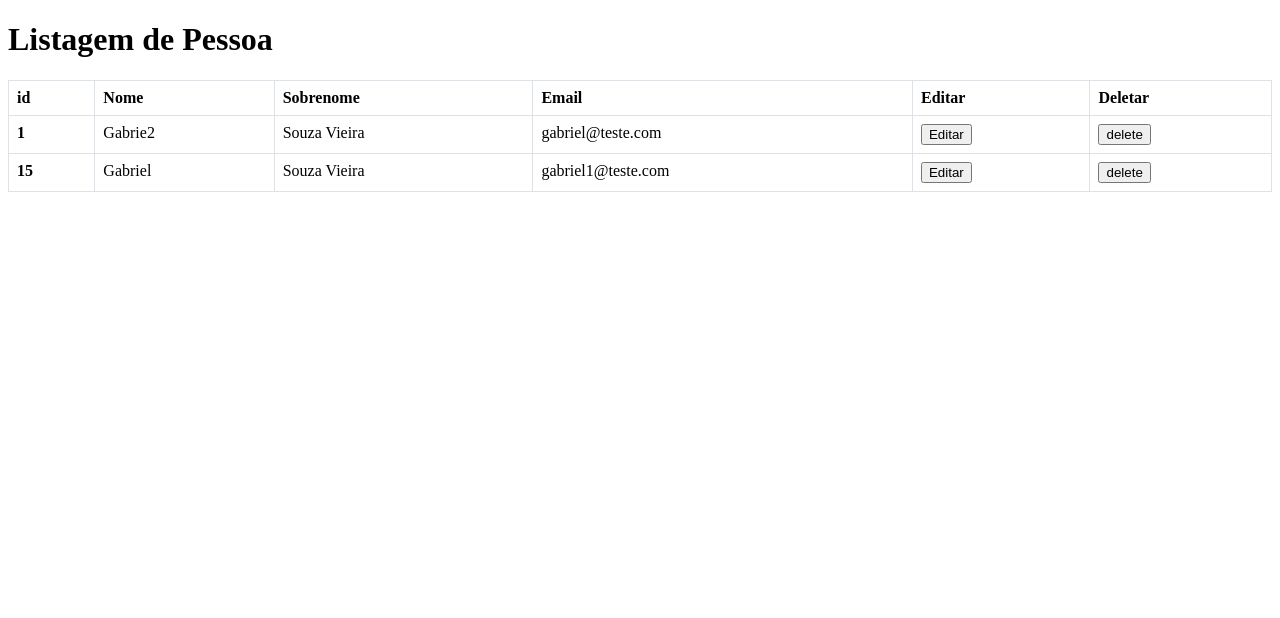
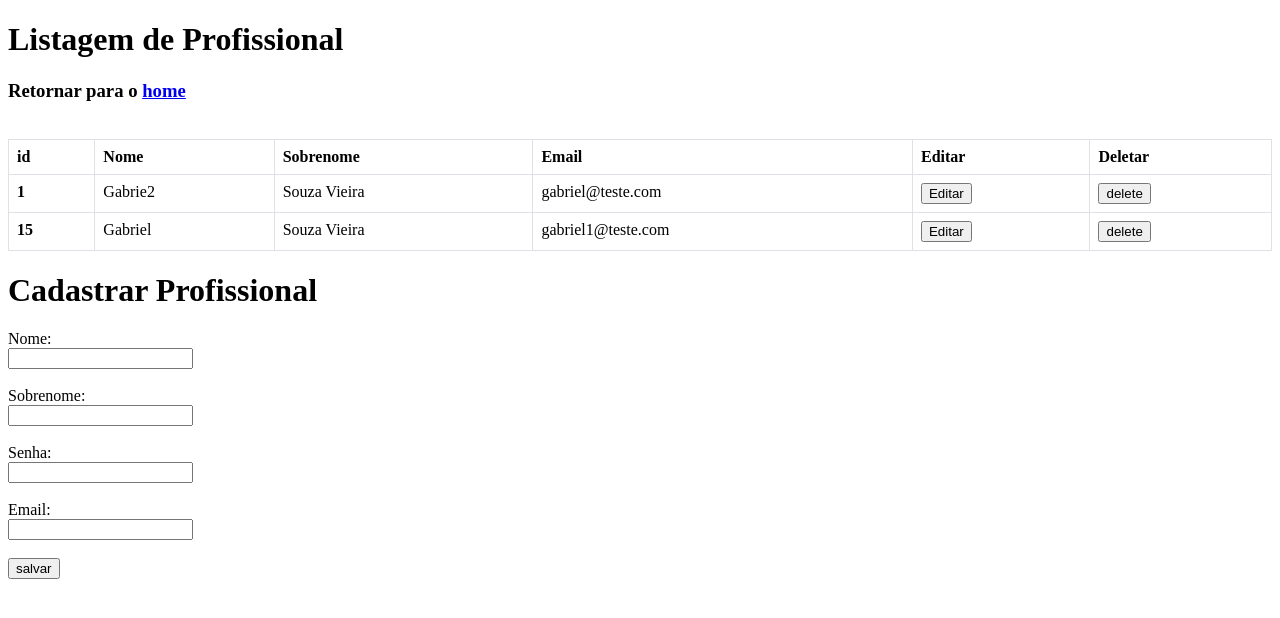
Before and after one commit to gabrielsouza06/Projeto_esf, a Django app: page /cad/salvar/ in a window 1280 px wide. Shown: the top 618 px of the page. Run offline with Django 5.2, Linux system fonts and the light colour scheme; data comes from the database, SQL or seed files in the repository; both versions use the stored data as it was after the commit.

Commit message:
adição de novos arquivos

```diff
--- a/cad/templates/index.html
+++ b/cad/templates/index.html
@@ -38,7 +38,8 @@ tr {
 }
 </style>
 <body>
-    <h1>Listagem de Pessoa</h1>
+    <h1>Listagem de Profissional</h1>
+    <h3>Retornar para o <a href="{% url 'pagina1' %}">home</a></h3>    <br>
     <table class="table">
         <thead>
         <tr>
@@ -64,5 +65,23 @@ tr {
         </tbody>
     </table>
 
+    <h1>Cadastrar Profissional</h1>
+    <form action="{% url 'salvar' %}" method="POST">{% csrf_token %}
+        <label for="nome">Nome:</label><br>
+        <input type="text" name="nome">
+        <br><br>
+        <label for="sobrenome">Sobrenome:</label><br>
+        <input type="text" name="sobrenome">
+        <br><br>
+        <label for="senha">Senha:</label><br>
+        <input type="password" name="senha">
+        <br><br>
+        <label for="email">Email:</label><br>
+        <input type="email" name="email">
+        <br><br>
+        <button type="submit">salvar</button>
+    </form>
+
+
 </body>
 </html>
--- a/cad/templates/login.html
+++ /dev/null
@@ -1 +0,0 @@
-<h1>LOGIN</h1>
--- a/cad/urls.py
+++ b/cad/urls.py
@@ -1,12 +1,18 @@
 from django.contrib import admin
-from django.urls import path
-from .views import home, salvar, editar, update, delete, login
+from django.urls import path, include
+from .views import home, salvar, editar, update, delete, pagina1
+from django.conf import settings
 
 urlpatterns = [
-    path('', home),
+    path('', pagina1, name='pagina1'),
+    path('home/', home, name='home'),
     path('salvar/', salvar, name='salvar'),
     path('editar/<int:id>/', editar, name='editar'),
     path('update/<int:id>/', update, name='update'),
     path('delete/<int:id>/', delete, name='delete'),
-    path('login/', login, name='login'),
+
 ]
+
+if settings.DEBUG:
+    from django.contrib.staticfiles.urls import staticfiles_urlpatterns
+    urlpatterns += staticfiles_urlpatterns()
--- a/cad/views.py
+++ b/cad/views.py
@@ -1,14 +1,18 @@
 from django.shortcuts import render, redirect, get_object_or_404
 from .models import Pessoa
 from django.contrib.auth.models import User
+from django.contrib.auth.decorators import login_required
 
+def pagina1(request):
+    return render(request, "home.html",)
+
+@login_required
 def home(request):
     pessoas = Pessoa.objects.all()
     return render(request, "index.html", {"pessoas": pessoas})
 
 def salvar(request):
     if request.method == 'POST':
-        # Get form data
         nome = request.POST.get('nome')
         sobrenome = request.POST.get('sobrenome')
         senha = request.POST.get('senha')
@@ -45,6 +49,3 @@ def delete(request, id):
     pessoa = Pessoa.objects.get(id=id)
     pessoa.delete()
     return redirect(home)
-
-def login(request):
-    return render(request, 'login.html')
--- a/projeto_esf3/settings.py
+++ b/projeto_esf3/settings.py
@@ -122,3 +122,6 @@ STATIC_URL = 'static/'
 # https://docs.djangoproject.com/en/5.0/ref/settings/#default-auto-field
 
 DEFAULT_AUTO_FIELD = 'django.db.models.BigAutoField'
+
+LOGOUT_REDIRECT_URL = 'pagina1'
+LOGIN_REDIRECT_URL = 'home'
--- a/projeto_esf3/urls.py
+++ b/projeto_esf3/urls.py
@@ -1,7 +1,9 @@
 from django.contrib import admin
 from django.urls import path, include
 
+
 urlpatterns = [
     path('admin/', admin.site.urls),
-    path('cad/', include('cad.urls'))
+    path('cad/', include('cad.urls')),
+    path('accounts/', include('django.contrib.auth.urls')),
 ]
```
Also changed, not shown: cad/templates/home.html (added, +27 -0 lines), cad/templates/registration/login.html (added, +30 -0 lines), db.sqlite3.
